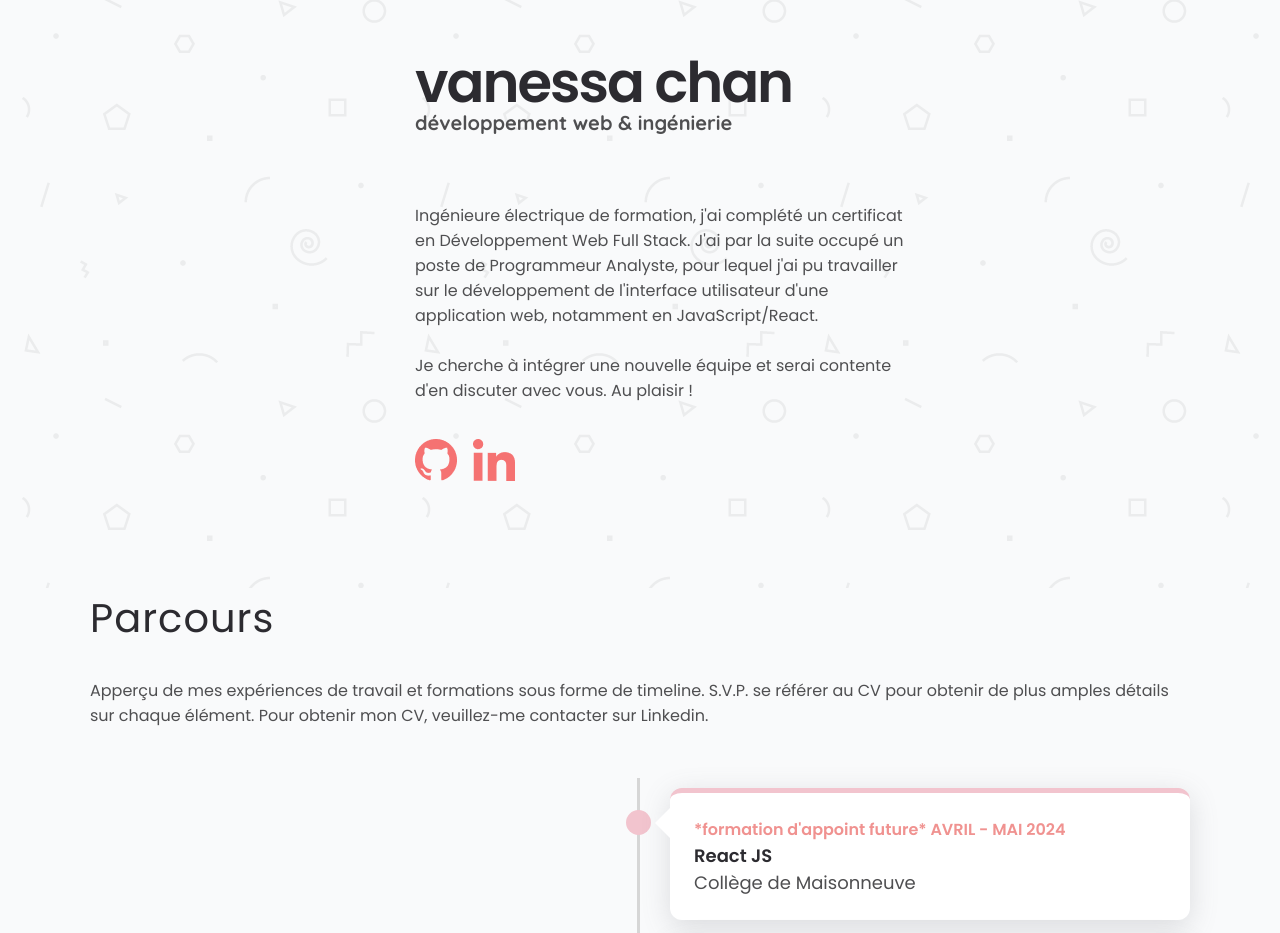
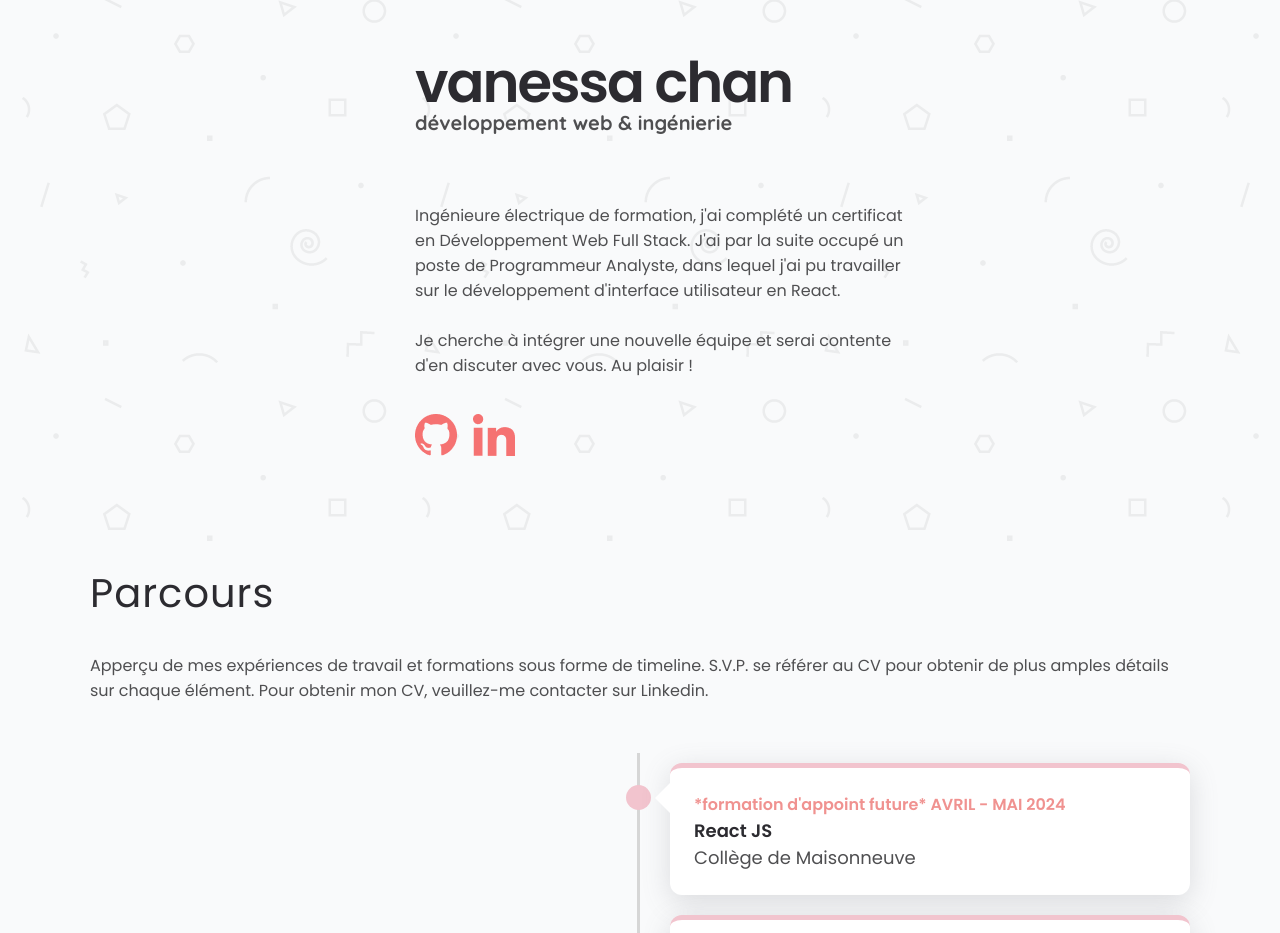
Before and after one commit to VanessaCHW/vc-portfolio, a Next.js app in the folder vanportfolio/: page / in a window 1280 px wide. Shown: the part 878-1811 px from the top of the page. Built offline with nearby package versions, Linux system fonts and the light colour scheme.

Commit message:
Modification du texte dans le Landing

```diff
--- a/vanportfolio/src/app/Components/Landing/Landing.js
+++ b/vanportfolio/src/app/Components/Landing/Landing.js
@@ -13,9 +13,8 @@ const Landing = () => {
         <LandingDescription>
           Ingénieure électrique de formation, j'ai complété un certificat en
           Développement Web Full Stack. J'ai par la suite occupé un poste de
-          Programmeur Analyste, pour lequel j'ai pu travailler sur le
-          développement de l'interface utilisateur d'une application web,
-          notamment en JavaScript/React.
+          Programmeur Analyste, dans lequel j'ai pu travailler sur le
+          développement d'interface utilisateur en React.
           <br />
           <br />
           Je cherche à intégrer une nouvelle équipe et serai contente d'en
```
